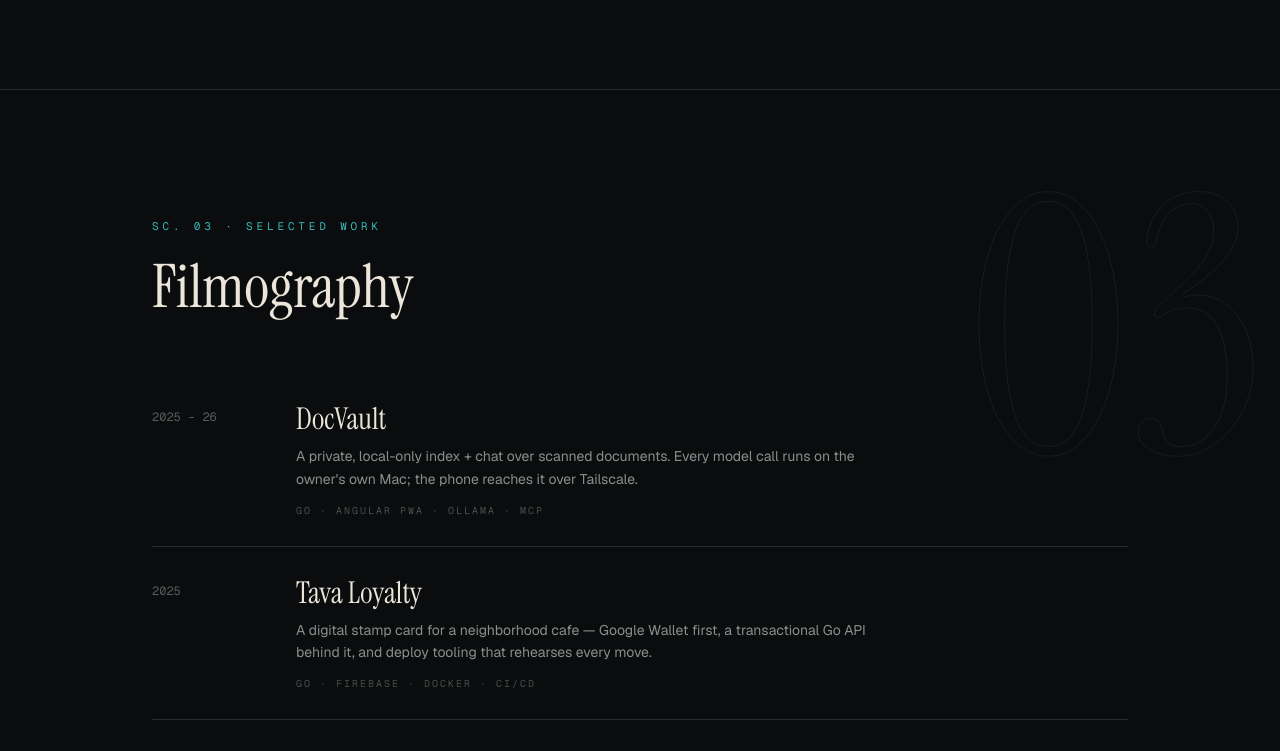
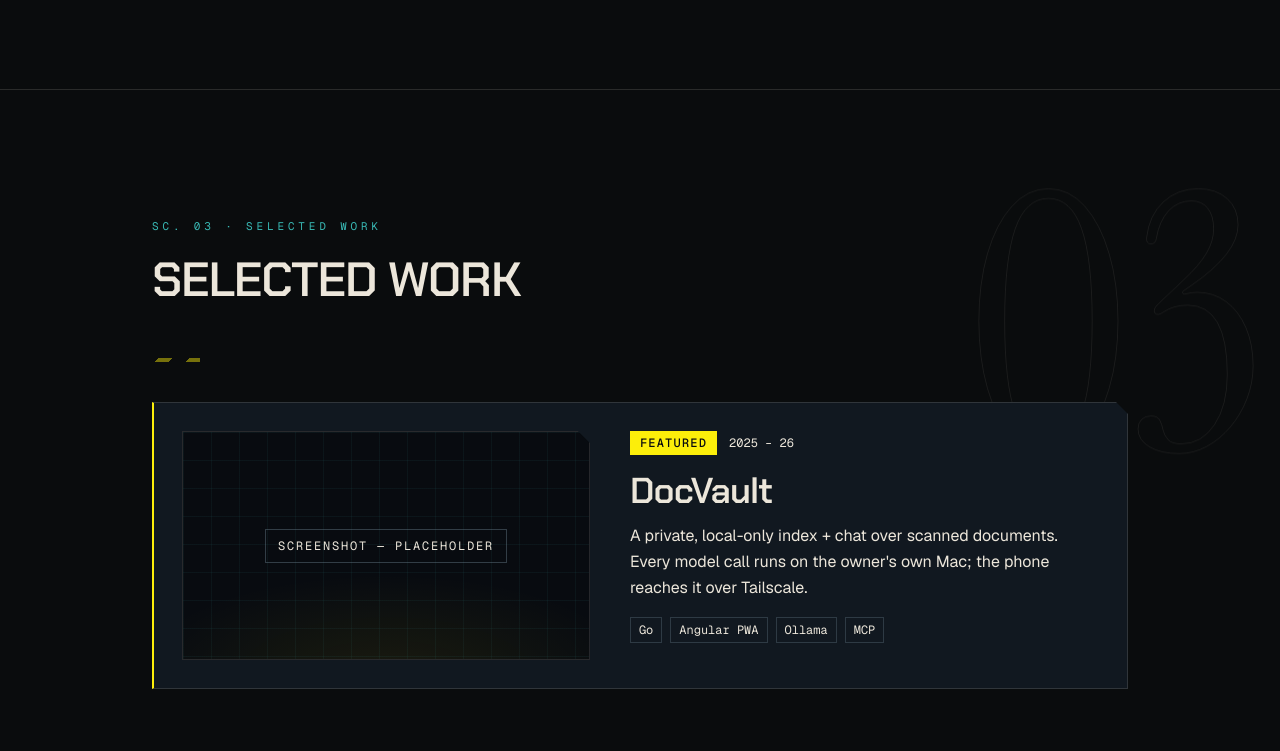
Before and after one commit to 2an/portfolio, a Next.js app: page / in a window 1280 px wide. Shown: the part 3721-4472 px from the top of the page. Built offline with nearby package versions, Linux system fonts and the light colour scheme.

Commit message:
feat: Night Signal design applied to Selected Work — featured plate, structured rows, contract tokens

```diff
--- a/src/app/globals.css
+++ b/src/app/globals.css
@@ -22,6 +22,12 @@
   --color-accent: #45e5de;
   --color-flare: #e0518f;
   --color-chrome: #fcee0a;
+  /* Night Signal design contract (public/assets/design) — surface system */
+  --color-neutral: #080b10;
+  --color-surface: #111820;
+  --color-raised: #1a2530;
+  --color-tertiary: #ff6b9d;
+  --color-line: #718797;
   --color-warm: #d9a05b;
   --color-cool: #6f9c9b;
   --color-hairline: rgba(236, 230, 218, 0.14);
@@ -306,6 +312,11 @@ body {
   clip-path: polygon(0 0, calc(100% - 16px) 0, 100% 16px, 100% 100%, 16px 100%, 0 calc(100% - 16px));
 }
 
+/* Night Signal: single 12px clipped corner for featured/selected plates */
+.chamfer-tr {
+  clip-path: polygon(0 0, calc(100% - 12px) 0, 100% 12px, 100% 100%, 0 100%);
+}
+
 /* HUD grid backdrop inside a stage: faint cyan lattice + horizon glow */
 .cp-hud-grid {
   background-image:
--- a/src/app/page.tsx
+++ b/src/app/page.tsx
@@ -385,30 +385,91 @@ export default function Home() {
           id="work"
           number="03"
           eyebrow="Selected Work"
-          title="Filmography"
+          title="Selected Work"
           wide
+          titleClassName="font-cyber text-4xl font-semibold uppercase leading-tight tracking-[-0.025em] text-ink sm:text-5xl"
         >
           <div>
-            {FILMOGRAPHY.map((film, i) => (
-              <Reveal key={film.title} delay={(i % 3) * 0.06} className="group">
-                <article className="grid grid-cols-[4rem_1fr] gap-4 border-b border-hairline py-7 sm:grid-cols-[7rem_1fr] sm:gap-8">
-                  <span className="pt-2 font-mono text-xs text-ink-muted/60">
+            {/* One small hazard tick per section — separator, not background */}
+            <div className="cp-hazard h-1 w-12" aria-hidden />
+
+            {/* Feature row — the flagship project, Night Signal plate */}
+            <Reveal className="mt-10">
+              <article className="chamfer-tr relative border border-hairline border-l-2 border-l-chrome bg-surface p-5 sm:p-7 lg:grid lg:grid-cols-[1fr_1.15fr] lg:gap-10">
+                {/* Placeholder plate — explicitly labeled, per the design
+                    contract (real screenshots arrive with the project data) */}
+                <div className="chamfer-tr relative aspect-video overflow-hidden border border-hairline bg-neutral">
+                  <div className="cp-hud-grid absolute inset-0" aria-hidden />
+                  <div className="absolute inset-0 flex items-center justify-center">
+                    <span className="border border-line/40 px-3 py-2 font-mono text-xs uppercase tracking-[0.15em] text-muted">
+                      Screenshot — placeholder
+                    </span>
+                  </div>
+                </div>
+                <div>
+                  <div className="flex items-center gap-3">
+                    <span className="bg-chrome px-2.5 py-1 font-mono text-xs font-medium uppercase tracking-[0.1em] text-neutral">
+                      Featured
+                    </span>
+                    <span className="font-mono text-xs text-muted">
+                      {FILMOGRAPHY[0].years}
+                    </span>
+                  </div>
+                  <h3 className="mt-4 font-cyber text-3xl font-semibold tracking-[-0.025em] text-ink sm:text-4xl">
+                    {FILMOGRAPHY[0].title}
+                  </h3>
+                  <p className="mt-3 max-w-xl text-sm leading-relaxed text-muted sm:text-base">
+                    {FILMOGRAPHY[0].blurb}
+                  </p>
+                  <div className="mt-4 flex flex-wrap gap-2">
+                    {FILMOGRAPHY[0].tags.map((tag) => (
+                      <span
+                        key={tag}
+                        className="border border-line/30 px-2 py-1 font-mono text-xs text-muted"
+                      >
+                        {tag}
+                      </span>
+                    ))}
+                  </div>
+                </div>
+              </article>
+            </Reveal>
+
+            {/* Structured rows for the remaining work */}
+            <div className="mt-12">
+              {FILMOGRAPHY.slice(1).map((film, i) => (
+                <Reveal key={film.title} delay={(i % 3) * 0.04}>
+                  <article className="group grid grid-cols-[3.5rem_1fr] gap-4 border-b border-hairline py-6 transition-colors duration-150 hover:bg-raised hover:shadow-[inset_2px_0_0_var(--color-accent)] sm:grid-cols-[6rem_1fr] sm:gap-8 sm:py-7">
+                    <div className="flex flex-col items-start gap-2 pt-1">
+                      <span className="font-mono text-xs font-medium text-chrome/80">
+                        {pad2(i + 2)}
+                      </span>
+                      <span className="font-mono text-xs text-muted/70">
                         {film.years}
                       </span>
+                    </div>
                     <div>
-                    <h3 className="font-display text-2xl text-ink transition-colors duration-150 group-hovers:text-accent sm:text-3xl">
+                      <h3 className="font-cyber text-xl font-semibold tracking-[-0.02em] text-ink transition-colors duration-150 group-hover:text-chrome sm:text-2xl">
                         {film.title}
                       </h3>
-                    <p className="mt-2 max-w-xl text-sm leading-relaxed text-ink-muted">
+                      <p className="mt-2 max-w-xl text-sm leading-relaxed text-muted">
                         {film.blurb}
                       </p>
-                    <p className="mt-3 font-mono text-[10px] uppercase tracking-[0.2em] text-ink-muted/50">
-                      {film.tags.join("  ·  ")}
-                    </p>
+                      <div className="mt-3 flex flex-wrap gap-2">
+                        {film.tags.map((tag) => (
+                          <span
+                            key={tag}
+                            className="border border-line/30 px-2 py-1 font-mono text-xs text-muted"
+                          >
+                            {tag}
+                          </span>
+                        ))}
+                      </div>
                     </div>
                   </article>
                 </Reveal>
               ))}
+            </div>
           </div>
         </Scene>
 
--- a/src/components/scene.tsx
+++ b/src/components/scene.tsx
@@ -20,6 +20,7 @@ export function Scene({
   title,
   children,
   wide = false,
+  titleClassName = "font-display text-5xl leading-tight text-ink sm:text-6xl",
 }: {
   id: string;
   number: string;
@@ -27,6 +28,7 @@ export function Scene({
   title: string;
   children: ReactNode;
   wide?: boolean;
+  titleClassName?: string;
 }) {
   const reduce = useReducedMotion();
   const ghostRef = useRef<HTMLSpanElement>(null);
@@ -62,7 +64,7 @@ export function Scene({
             whileInView={{ y: "0%" }}
             viewport={{ once: true, margin: "-100px" }}
             transition={{ duration: 0.9, ease: EASE_OUT }}
-            className="font-display text-5xl leading-tight text-ink sm:text-6xl"
+            className={titleClassName}
           >
             {title}
           </motion.h2>
```
Lines whose indentation alone changed are shown as unchanged.
